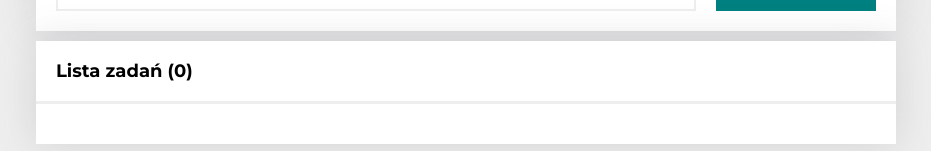
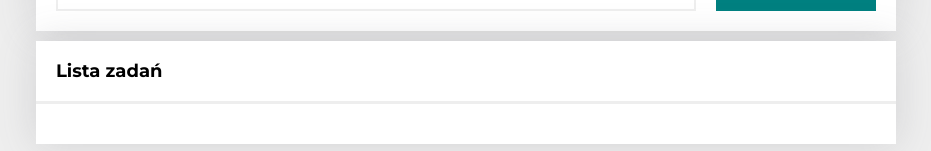
Before and after one commit to Grzegorz-Kolaty/to-do-list-react2, a React (Create React App) app: page / in a window 1280 px wide. Shown: the part 239-390 px from the top of the page, without its empty margins (174-1105 px from the left). Built offline with nearby package versions, Linux system fonts and the light colour scheme.

Commit message:
useTasks not used for now

```diff
--- a/src/features/tasks/Tasks.js
+++ b/src/features/tasks/Tasks.js
@@ -1,42 +1,20 @@
-import { useSelector } from "react-redux";
 import Form from "./Form";
 import TaskList from "./TaskList";
 import Buttons from "./Buttons";
 import Section from "../../common/Section";
 import Header from "../../common/Header";
 import { Container } from "../../common/Container/styled";
-import { useTasks } from "../../useTasks";
-import { selectTasks } from "./tasksSlice";
 
 function Tasks() {
-  const {
-    // tasks,
-    removeTask,
-    toggleTaskDone,
-    setAllDone,
-    addNewTask,
-    taskCount
-  } = useTasks();
-
-  useSelector(selectTasks);
-
   return (
     <Container>
       <Header title="Lista zadań" />
       <Section title="Dodaj nowe zadanie"
-        body={<Form addNewTask={addNewTask} />} />
+        body={<Form />} />
       <Section
-        title={`Lista zadań (${taskCount})`}
-        body={
-          <TaskList
-            removeTask={removeTask}
-            toggleTaskDone={toggleTaskDone}
-          />}
-        extraHeaderContent={
-          <Buttons
-            setAllDone={setAllDone}
-          />
-        }
+        title={`Lista zadań`}
+        body={<TaskList />}
+        extraHeaderContent={<Buttons />}
       />
     </Container>
   );
```
